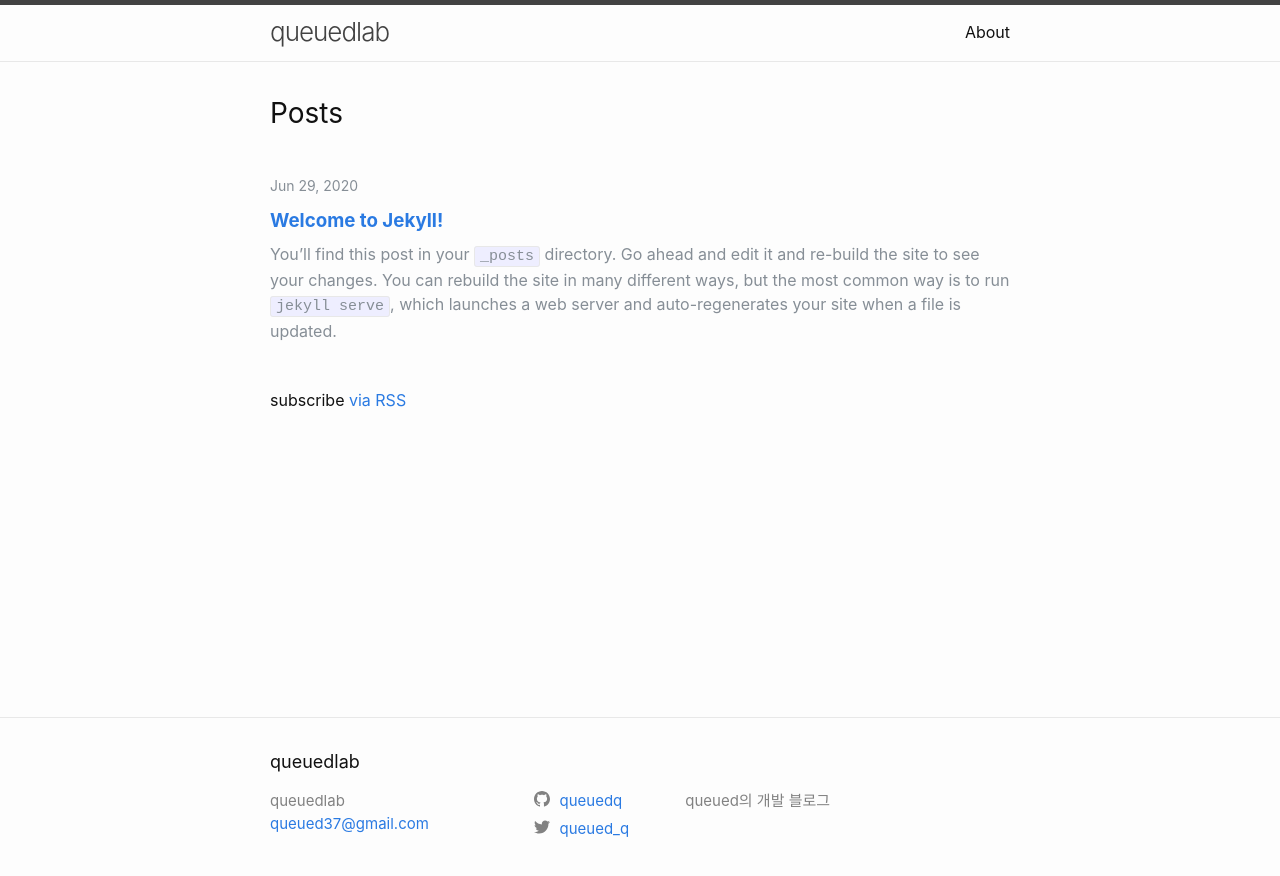
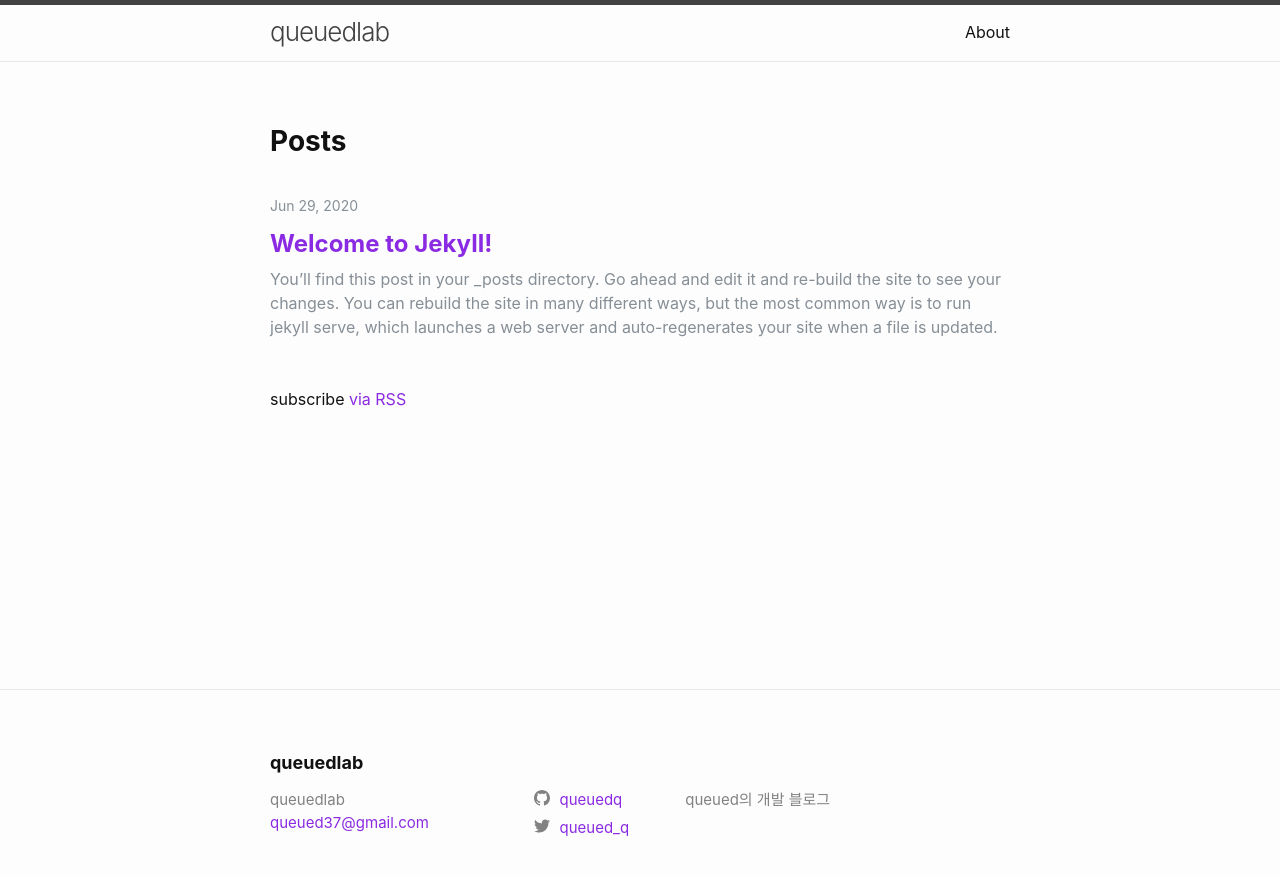
Before and after one commit to queuedq/blog-old-jekyll, a Jekyll site: the page built from index.markdown, in a window 1280 px wide. Shown: the top 876 px of the page. Built offline with Jekyll 4.4.1, drawn with Linux system fonts in a browser that asks for light colours.

Commit message:
Structuralize Sass & tweak styles

```diff
--- a/_layouts/home.html
+++ b/_layouts/home.html
@@ -16,9 +16,9 @@ layout: default
       <li>
         <a class="post-card" href="{{ post.url | relative_url }}">
           {%- assign date_format = site.minima.date_format | default: "%b %-d, %Y" -%}
-          <div class="meta">{{ post.date | date: date_format }}</div>
-          <h3 class="title">{{ post.title | escape }}</h3>
-          <div class="excerpt">{{ post.excerpt }}</div>
+          <div class="post-card-meta">{{ post.date | date: date_format }}</div>
+          <h3 class="post-card-title">{{ post.title | escape }}</h3>
+          <div class="post-card-excerpt">{{ post.excerpt | strip_html | escape }}</div>
         </a>
       </li>
       {%- endfor -%}
--- a/_sass/_layout.scss
+++ b/_sass/_layout.scss
@@ -183,112 +183,3 @@
 .page-heading {
   @include relative-font-size(2);
 }
-
-.post-list-heading {
-  @include relative-font-size(1.75);
-}
-
-.post-list {
-  margin-left: 0;
-  list-style: none;
-
-  > li {
-    padding: $spacing-unit/2 0;
-    border-bottom: 1px solid $oc-gray-2;
-
-    &:last-child {
-      border-bottom: none;
-    }
-  }
-}
-
-.post-card {
-  display: block;
-  padding: $spacing-unit/2 0;
-
-  .meta {
-    font-size: $small-font-size;
-    line-height: 1;
-    color: $oc-gray-6;
-  }
-
-  .title {
-    margin-top: $spacing-unit/2;
-    margin-bottom: 0;
-    line-height: 1.4;
-    font-weight: bold;
-  }
-
-  .excerpt {
-    margin-top: $spacing-unit/4;
-    color: $oc-gray-6;
-
-    p {
-      margin-bottom: 0;
-    }
-  }
-}
-
-.post-meta {
-  font-size: $small-font-size;
-  color: $grey-color;
-}
-
-
-/**
- * Posts
- */
-.post-header {
-  margin-bottom: $spacing-unit;
-}
-
-.post-title {
-  @include relative-font-size(2.625);
-  letter-spacing: -1px;
-  line-height: 1;
-
-  @include media-query($on-laptop) {
-    @include relative-font-size(2.25);
-  }
-}
-
-.post-content {
-  margin-bottom: $spacing-unit;
-
-  h2 {
-    @include relative-font-size(2);
-
-    @include media-query($on-laptop) {
-      @include relative-font-size(1.75);
-    }
-  }
-
-  h3 {
-    @include relative-font-size(1.625);
-
-    @include media-query($on-laptop) {
-      @include relative-font-size(1.375);
-    }
-  }
-
-  h4 {
-    @include relative-font-size(1.25);
-
-    @include media-query($on-laptop) {
-      @include relative-font-size(1.125);
-    }
-  }
-
-  a {
-    transition: all 0.2s ease-in-out;
-    border-bottom: 1px solid $brand-color;
-
-    &:hover {
-      background-color: change-color($brand-color, $saturation: 100, $lightness: 90, $alpha: 0.5);
-      border-bottom-color: $brand-color;
-      &:after {
-        height: 2px;
-      }
-    }
-  }
-}
--- a/_sass/_syntax-highlighting.scss
+++ b/_sass/_syntax-highlighting.scss
@@ -3,7 +3,6 @@
  */
 .highlight {
   background: #fff;
-  @extend %vertical-rhythm;
 
   .highlighter-rouge & {
     background: #eef;
--- /dev/null
+++ b/_sass/_variables.scss
@@ -0,0 +1,25 @@
+// Color
+
+$brand-color: #8a2ae2;
+
+$brand-color-light-1: #a155e8;
+$brand-color-light-2: #b97fee;
+$brand-color-light-3: #d0aaf3;
+$brand-color-light-4: #e8d4f9;
+$brand-color-light-5: #f3eafc;
+
+$brand-color-dark-1: #7c26cb;
+$brand-color-dark-2: #6e22b5;
+$brand-color-dark-3: #531988;
+$brand-color-dark-4: #37115a;
+$brand-color-dark-5: #1c082d;
+
+$text-color: #111;
+
+// Spacing
+
+$spacing-small: 8px;
+
+@function spacing($multiplier) {
+  @return $spacing-small * $multiplier;
+}
--- a/_sass/base/_base.scss
+++ b/_sass/base/_base.scss
@@ -1,6 +1,4 @@
-/**
- * Reset some basic elements
- */
+// Reset some basic elements
 body, h1, h2, h3, h4, h5, h6,
 p, blockquote, pre, hr,
 dl, dd, ol, ul, figure {
@@ -10,13 +8,8 @@ dl, dd, ol, ul, figure {
 }
 
 
-
-/**
- * Basic styling
- */
+// Basic styling
 body {
-  font: $base-font-weight #{$base-font-size}/#{$base-line-height} $base-font-family;
-  color: $text-color;
   background-color: $background-color;
   -webkit-text-size-adjust: 100%;
   -webkit-font-feature-settings: "kern" 1;
@@ -30,41 +23,23 @@ body {
 }
 
 
-
-/**
- * Set `margin-bottom` to maintain vertical rhythm
- */
+// Set `margin-bottom` to maintain vertical rhythm
 h1, h2, h3, h4, h5, h6,
 p, blockquote, pre,
 ul, ol, dl, figure,
 %vertical-rhythm {
-  margin-bottom: $spacing-unit / 2;
+  margin-bottom: 1rem;
 }
 
 
-
-/**
- * `main` element
- */
-main {
-  display: block; /* Default value of `display` of `main` element is 'inline' in IE 11. */
-}
-
-
-
-/**
- * Images
- */
+// Images
 img {
   max-width: 100%;
   vertical-align: middle;
 }
 
 
-
-/**
- * Figures
- */
+// Figures
 figure > img {
   display: block;
 }
@@ -74,61 +49,7 @@ figcaption {
 }
 
 
-
-/**
- * Lists
- */
-ul, ol {
-  margin-left: $spacing-unit;
-}
-
-li {
-  > ul,
-  > ol {
-    margin-bottom: 0;
-  }
-}
-
-
-
-/**
- * Headings
- */
-h1, h2, h3, h4, h5, h6 {
-  font-weight: $base-font-weight;
-}
-
-
-
-/**
- * Links
- */
-a {
-  color: $brand-color;
-  text-decoration: none;
-
-  &:visited {
-    color: darken($brand-color, 15%);
-  }
-
-  &:hover {
-    color: $text-color;
-    text-decoration: none;
-  }
-
-  .social-media-list &:hover {
-    text-decoration: none;
-
-    .username {
-      text-decoration: underline;
-    }
-  }
-}
-
-
-/**
- * Blockquotes
- */
+// Blockquotes
 blockquote {
   color: $grey-color;
   border-left: 4px solid $grey-color-light;
@@ -143,10 +64,7 @@ blockquote {
 }
 
 
-
-/**
- * Code formatting
- */
+// Code formatting
 pre,
 code {
   @include relative-font-size(0.9375);
@@ -171,64 +89,7 @@ pre {
 }
 
 
-
-/**
- * Wrapper
- */
-.wrapper {
-  max-width: -webkit-calc(#{$content-width} - (#{$spacing-unit} * 2));
-  max-width:         calc(#{$content-width} - (#{$spacing-unit} * 2));
-  margin-right: auto;
-  margin-left: auto;
-  padding-right: $spacing-unit;
-  padding-left: $spacing-unit;
-  @extend %clearfix;
-
-  @include media-query($on-laptop) {
-    max-width: -webkit-calc(#{$content-width} - (#{$spacing-unit}));
-    max-width:         calc(#{$content-width} - (#{$spacing-unit}));
-    padding-right: $spacing-unit / 2;
-    padding-left: $spacing-unit / 2;
-  }
-}
-
-
-
-/**
- * Clearfix
- */
-%clearfix:after {
-  content: "";
-  display: table;
-  clear: both;
-}
-
-
-
-/**
- * Icons
- */
-
-.svg-icon {
-    width: 16px;
-    height: 16px;
-    display: inline-block;
-    fill: #{$grey-color};
-    padding-right: 5px;
-    vertical-align: text-top;
-}
-
-.social-media-list {
-  li + li {
-    padding-top: 5px;
-  }
-}
-
-
-
-/**
- * Tables
- */
+// Tables
 table {
   margin-bottom: $spacing-unit;
   width: 100%;
@@ -253,3 +114,12 @@ table {
     border: 1px solid $grey-color-light;
   }
 }
+
+
+// Horizontal rule
+hr {
+  margin: 3rem auto;
+  width: 50%;
+  border: none;
+  border-top: 1px solid $oc-gray-3;
+}
--- /dev/null
+++ b/_sass/base/_legacy.scss
@@ -0,0 +1,42 @@
+// Wrapper
+ .wrapper {
+  max-width: -webkit-calc(#{$content-width} - (#{$spacing-unit} * 2));
+  max-width:         calc(#{$content-width} - (#{$spacing-unit} * 2));
+  margin-right: auto;
+  margin-left: auto;
+  padding-right: $spacing-unit;
+  padding-left: $spacing-unit;
+  @extend %clearfix;
+
+  @include media-query($on-laptop) {
+    max-width: -webkit-calc(#{$content-width} - (#{$spacing-unit}));
+    max-width:         calc(#{$content-width} - (#{$spacing-unit}));
+    padding-right: $spacing-unit / 2;
+    padding-left: $spacing-unit / 2;
+  }
+}
+
+
+// Clearfix
+%clearfix:after {
+  content: "";
+  display: table;
+  clear: both;
+}
+
+
+// Icons
+ .svg-icon {
+  width: 16px;
+  height: 16px;
+  display: inline-block;
+  fill: #{$grey-color};
+  padding-right: 5px;
+  vertical-align: text-top;
+}
+
+.social-media-list {
+li + li {
+  padding-top: 5px;
+}
+}
--- /dev/null
+++ b/_sass/base/_reset.scss
@@ -0,0 +1,20 @@
+/* http://meyerweb.com/eric/tools/css/reset/
+   v2.0 | 20110126
+   License: none (public domain)
+*/
+
+ol, ul {
+	list-style: none;
+}
+blockquote, q {
+	quotes: none;
+}
+blockquote:before, blockquote:after,
+q:before, q:after {
+	content: '';
+	content: none;
+}
+table {
+	border-collapse: collapse;
+	border-spacing: 0;
+}
--- /dev/null
+++ b/_sass/base/_typography.scss
@@ -0,0 +1,66 @@
+// Default font size
+html, body {
+  font-family: $base-font-family;
+  font-size: 16px;
+  line-height: 1.5;
+  color: $text-color;
+}
+
+// Headings
+h1, h2, h3 {
+  margin: spacing(4) 0 spacing(1) 0;
+  font-weight: 700;
+  line-height: 1.25;
+}
+
+h4, h5, h6 {
+  margin: spacing(3) 0 spacing(1) 0;
+  font-weight: 700;
+  line-height: 1.5;
+}
+
+h1 { font-size: 42px; line-height: 1.2; letter-spacing: -1px; }
+h2 { font-size: 28px; }
+h3 { font-size: 24px; }
+h4 { font-size: 20px; }
+h5 { font-size: 16px; }
+h6 { font-size: 14px; }
+
+
+// Links
+a {
+  color: $brand-color;
+  text-decoration: none;
+
+  &:hover {
+    color: $brand-color-dark-2;
+  }
+}
+
+@mixin style-link {
+  transition: all 0.2s ease-in-out;
+  border-bottom: 1px solid $brand-color;
+
+  &:hover {
+    background-color: $brand-color-light-5;
+    color: $brand-color-dark-1;
+    border-bottom-color: $brand-color-dark-1;
+  }
+}
+
+@mixin reset-link($ratio) {
+  color: inherit;
+}
+
+
+// Lists
+ul, ol {
+  margin-left: 1.5rem;
+}
+
+li {
+  > ul,
+  > ol {
+    margin-bottom: 0;
+  }
+}
--- /dev/null
+++ b/_sass/components/_post-list.scss
@@ -0,0 +1,34 @@
+.post-list {
+  margin-left: 0;
+  list-style: none;
+
+  > li {
+    padding: spacing(2) 0;
+    border-bottom: 1px solid $oc-gray-2;
+
+    &:last-child {
+      border-bottom: none;
+    }
+  }
+}
+
+.post-card {
+  display: block;
+  padding: spacing(2) 0;
+}
+
+.post-card-meta {
+  font-size: $small-font-size;
+  line-height: 1;
+  color: $oc-gray-6;
+}
+
+.post-card-title {
+  margin-top: spacing(2);
+  margin-bottom: 0;
+}
+
+.post-card-excerpt {
+  margin-top: spacing(1);
+  color: $oc-gray-6;
+}
--- /dev/null
+++ b/_sass/components/_post.scss
@@ -0,0 +1,33 @@
+.post-header {
+  margin-bottom: spacing(4);
+}
+
+.post-content {
+  margin-bottom: spacing(4);
+
+  ul li {
+    position: relative;
+
+    &:before {
+      content: "";
+      position: absolute;
+      top: 0;
+      bottom: 0;
+      left: -1.3rem;
+      margin: auto 0;
+      width: 6px;
+      height: 6px;
+      background-color: $brand-color;
+      border-radius: 50%;
+    }
+  }
+
+  a {
+    @include style-link
+  }
+}
+
+.post-meta {
+  font-size: $small-font-size;
+  color: $grey-color;
+}
--- a/_sass/main.scss
+++ b/_sass/main.scss
@@ -10,9 +10,7 @@ $base-line-height: 1.5 !default;
 
 $spacing-unit:     30px !default;
 
-$text-color:       #111 !default;
 $background-color: #fdfdfd !default;
-$brand-color:      #2a7ae2 !default;
 
 $grey-color:       #828282 !default;
 $grey-color-light: lighten($grey-color, 40%) !default;
@@ -45,8 +43,14 @@ $on-laptop:        800px !default;
 
 // Import partials.
 @import
+  "variables",
+  "base/reset",
+  "base/open-color",
   "base/base",
-  "base/open-color",
+  "base/typography",
+  "base/legacy",
+  "components/post-list",
+  "components/post",
   "layout",
   "syntax-highlighting"
 ;
```
